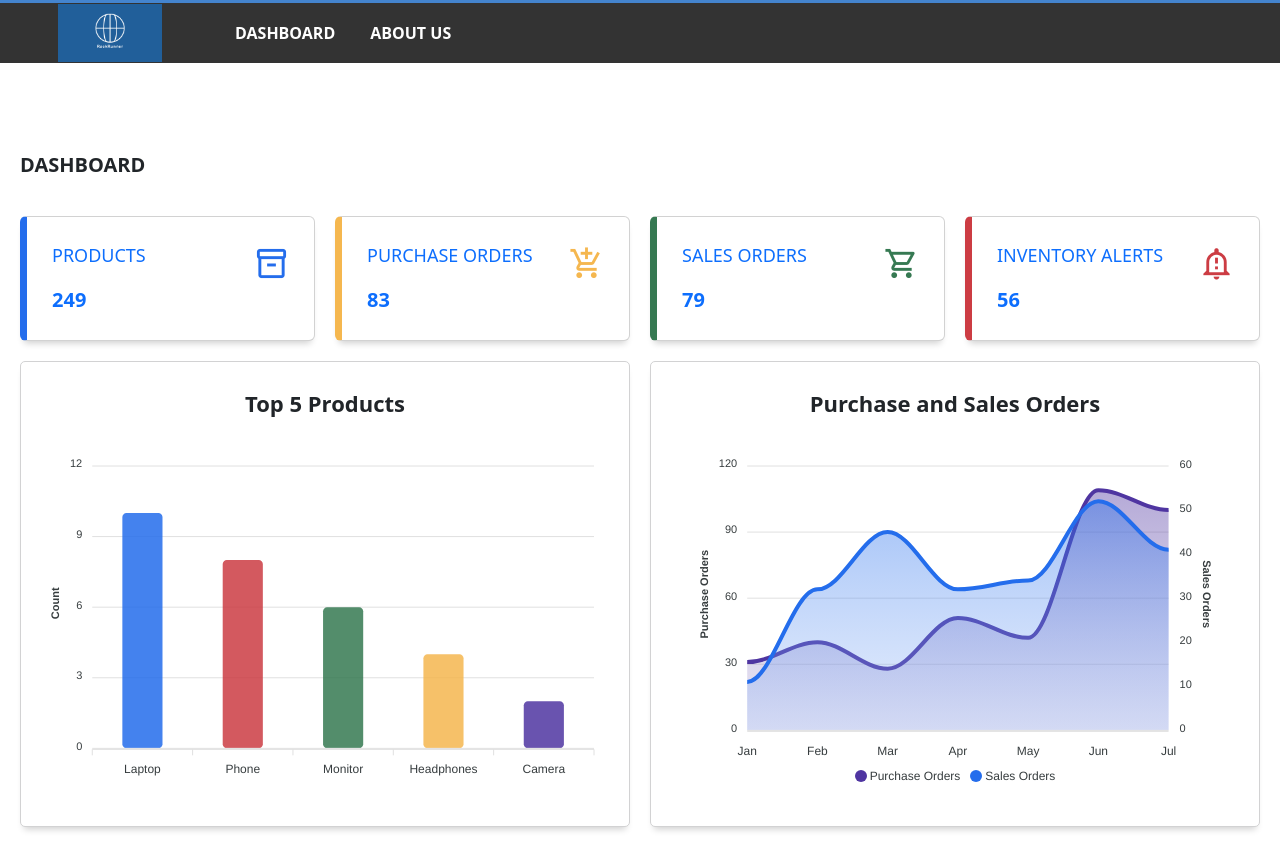
After one commit to Fordahord/rackrunner, a PHP site: page /dashboard.html in a window 1280 px wide. The commit adds this page. Run offline with PHP 8.4, Linux system fonts and the light colour scheme; some libraries are stand-ins or nearby versions.

Commit message:
Dashboard page added
--HG--
branch : Distinguish

```diff
--- /dev/null
+++ b/css/general.css
@@ -0,0 +1,357 @@
+body {
+  margin: 0;
+  padding: 0;
+  box-sizing: border-box;
+  background-color: #e6e8ed;
+  color: #666666;
+  font-family: "Montserrat", sans-serif;
+}
+
+/* Navigation (top bar) */
+.navigation {
+    display: flex;
+    background-color: #333;
+    width: 100%;
+    align-items: center;
+    border-top: 3px solid #4484ce;
+    box-sizing: content-box;
+}
+
+.navigation .logo {
+    display: flex;
+    justify-content: center;
+    width: 220px;
+}
+
+.navigation .logo img {
+    max-height: 58px;
+}
+
+legend,.boldHeader {
+    color: #b4ad21;
+    font-size: 150%;
+    font-weight: 700;
+    letter-spacing: -.002em;
+    padding: 10px 14px;
+}
+
+#siteTop {
+    position: fixed;
+    height: 60px;
+    top: 0px;
+}
+
+#main>.mainContent {
+    padding: 45px 25px 25px 25px;
+}
+
+div.links {
+    display: flex;
+    justify-content: flex-start;
+    align-items: center;
+    height: 100%;
+}
+
+div.mainLink > a {
+    color: #fff;
+    font-weight: 700;
+    padding: 0 20px 0px 15px;
+    transition: opacity .25s ease-in-out;
+    -moz-transition: opacity .25s ease-in-out;
+    -webkit-transition: opacity .25s ease-in-out;
+    transition: background .25s ease-in-out;
+    -moz-transition: background .25s ease-in-out;
+    -webkit-transition: background .25s ease-in-out;
+    text-decoration: none;
+    display: flex;
+    align-items: center;
+    height: 100%;
+}
+
+div.mainLink > a:hover:not(.disabled):not(.disabled2):not(.active)
+{
+    background: #999999;
+}
+
+.button {
+    border-radius: 3px;
+    margin: 1px;
+    color: white;
+    font-weight: bold;
+    line-height: 23px;
+    padding: 6px;
+    padding-bottom: 4px;
+    background: #4484ce;
+    border-color: transparent !important;
+    border: 1px solid #d0d0d0;
+    box-shadow: 0px 3px 5px -3px #888;
+    width: 100%
+}
+
+input[type="text"] {
+    border: 1px solid #ccc;
+    -moz-border-radius: 3px;
+    border-radius: 3px;
+    padding: 4px;
+    transition: background .25s ease-in-out;
+    -moz-transition: background .25s ease-in-out;
+    -webkit-transition: background .25s ease-in-out;
+}
+
+input[type="text"]:focus {
+    border: 1px solid #aaa;
+    background: #f8f8f8;
+    -webkit-box-shadow: inset 0px 0px 4px 0px rgba(0, 0, 0, .2);
+    box-shadow: inset 0px 0px 4px 0px rgba(0, 0, 0, .2);
+}
+
+.calcBox {
+    width: 408px;
+    display: block;
+    margin: 0 auto;
+    background: #f0f0f0;
+    -webkit-box-shadow: 0 3px 10px 0 rgba(0,0,0,0.55);
+    box-shadow: 0 3px 10px 0 rgba(0,0,0,0.55);
+    border-radius: 3px;
+    overflow: hidden;
+    text-align: left;
+}
+
+.calcContent {
+    padding: 25px;
+}
+
+.timeline .correct {
+    color: #38761D;
+}
+
+.timeline .wrong {
+    color: #dd0000;
+}
+
+.material-icons-outlined {
+  vertical-align: middle;
+  line-height: 1px;
+}
+
+.text-primary {
+  color: #666666;
+}
+
+.text-blue {
+  color: #246dec;
+}
+
+.text-red {
+  color: #cc3c43;
+}
+
+.text-green {
+  color: #367952;
+}
+
+.text-orange {
+  color: #f5b74f;
+}
+
+.font-weight-bold {
+  font-weight: 600;
+}
+
+.grid-container {
+  display: grid;
+  grid-template-columns: 260px 1fr 1fr 1fr;
+  grid-template-rows: 0.2fr 3fr;
+  grid-template-areas:
+    "sidebar header header header"
+    "sidebar main main main";
+  height: 100vh;
+}
+
+
+/* ---------- HEADER ---------- */
+
+.header {
+  grid-area: header;
+  height: 70px;
+  background-color: #ffffff;
+  display: flex;
+  align-items: center;
+  justify-content: space-between;
+  padding: 0 30px 0 30px;
+  box-shadow: 0 6px 7px -4px rgba(0, 0, 0, 0.2);
+}
+
+.menu-icon {
+  display: none;
+}
+
+
+
+
+
+/* ---------- MAIN ---------- */
+
+.main-container {
+  grid-area: main;
+  overflow-y: auto;
+  padding: 20px 20px;
+}
+
+.main-title {
+  display: flex;
+  justify-content: space-between;
+}
+
+.main-title > p {
+  font-size: 20px;
+}
+
+.main-cards {
+  display: grid;
+  grid-template-columns: 1fr 1fr 1fr 1fr;
+  gap: 20px;
+  margin: 20px 0;
+}
+
+.card {
+  display: flex;
+  flex-direction: column;
+  justify-content: space-around;
+  padding: 25px;
+  background-color: #ffffff;
+  box-sizing: border-box;
+  border: 1px solid #d2d2d3;
+  border-radius: 5px;
+  box-shadow: 0 6px 7px -4px rgba(0, 0, 0, 0.2);
+}
+
+.card:first-child {
+  border-left: 7px solid #246dec;
+}
+
+.card:nth-child(2) {
+  border-left: 7px solid #f5b74f;
+}
+
+.card:nth-child(3) {
+  border-left: 7px solid #367952;
+}
+
+.card:nth-child(4) {
+  border-left: 7px solid #cc3c43;
+}
+
+.card > span {
+  font-size: 20px;
+  font-weight: 600;
+}
+
+.card-inner {
+  display: flex;
+  align-items: center;
+  justify-content: space-between;
+}
+
+.card-inner > p {
+  font-size: 18px;
+}
+
+.card-inner > span {
+  font-size: 35px;
+}
+
+.charts {
+  display: grid;
+  grid-template-columns: 1fr 1fr;
+  gap: 20px;
+}
+
+.charts-card {
+  background-color: #ffffff;
+  margin-bottom: 20px;
+  padding: 25px;
+  box-sizing: border-box;
+  -webkit-column-break-inside: avoid;
+  border: 1px solid #d2d2d3;
+  border-radius: 5px;
+  box-shadow: 0 6px 7px -4px rgba(0, 0, 0, 0.2);
+}
+
+.chart-title {
+  display: flex;
+  align-items: center;
+  justify-content: center;
+  font-size: 22px;
+  font-weight: 600;
+}
+
+
+/* ---------- SCROLLBARS ---------- */
+
+::-webkit-scrollbar {
+  width: 5px;
+  height: 6px;
+}
+
+::-webkit-scrollbar-track {
+  box-shadow: inset 0 0 5px #a5aaad;
+  border-radius: 10px;
+}
+
+::-webkit-scrollbar-thumb {
+  background-color: #4f35a1;
+  border-radius: 10px;
+}
+
+::-webkit-scrollbar-thumb:hover {
+  background-color: #a5aaad;
+}
+
+
+/* ---------- MEDIA QUERIES ---------- */
+
+
+/* Medium <= 992px */
+@media screen and (max-width: 992px) {
+  .grid-container {
+    grid-template-columns: 1fr;
+    grid-template-rows: 0.2fr 3fr;
+    grid-template-areas:
+      "header"
+      "main";
+  }
+
+  #sidebar {
+    display: none;
+  }
+
+  .menu-icon {
+    display: inline;
+  }
+
+  .sidebar-title > span {
+    display: inline;
+  }
+}
+
+/* Small <= 768px */
+@media screen and (max-width: 768px) {
+  .main-cards {
+    grid-template-columns: 1fr;
+    gap: 10px;
+    margin-bottom: 0;
+  }
+
+  .charts {
+    grid-template-columns: 1fr;
+    margin-top: 30px;
+  }
+}
+
+/* Extra Small <= 576px */
+@media screen and (max-width: 576px) {
+  .header-left {
+    display: none;
+  }
+}
--- /dev/null
+++ b/dashboard.html
@@ -0,0 +1,100 @@
+<html>
+    <head>
+        <link rel="stylesheet" href="css/general.css">
+        <!--Bootstrap CSS-->
+        <link href="https://cdn.jsdelivr.net/npm/bootstrap@5.3.3/dist/css/bootstrap.min.css" rel="stylesheet" integrity="sha384-QWTKZyjpPEjISv5WaRU9OFeRpok6YctnYmDr5pNlyT2bRjXh0JMhjY6hW+ALEwIH" crossorigin="anonymous">
+        <!--jQuery JS-->
+        <script src="https://ajax.googleapis.com/ajax/libs/jquery/3.7.1/jquery.min.js"></script>
+		 <!-- Material Icons -->
+    <link href="https://fonts.googleapis.com/icon?family=Material+Icons+Outlined" rel="stylesheet">
+    </head>
+
+    <body>
+        <div id="siteTop" class="navigation">
+            <div class="logo">
+                <img src="images/rack_runner_logo_2.png" alt="TEMPLATE">
+            </div>
+            <div class="links">
+                <div class="mainLink">
+                    <a href="dashboard.html">DASHBOARD</a>
+                </div>
+
+                <div class="mainLink">
+                    <a href="about_me.html">ABOUT US</a>
+                </div>
+            </div>
+        </div>
+        <div id="main" style="margin-top: 60px;">
+            <div class="mainContent">
+            </div>
+        </div>
+
+
+<!-- Main -->
+      <main class="main-container">
+        <div class="main-title">
+          <p class="font-weight-bold">DASHBOARD</p>
+        </div>
+
+        <div class="main-cards">
+
+          <div class="card">
+            <div class="card-inner">
+              <p class="text-primary">PRODUCTS</p>
+              <span class="material-icons-outlined text-blue">inventory_2</span>
+            </div>
+            <span class="text-primary font-weight-bold">249</span>
+          </div>
+
+          <div class="card">
+            <div class="card-inner">
+              <p class="text-primary">PURCHASE ORDERS</p>
+              <span class="material-icons-outlined text-orange">add_shopping_cart</span>
+            </div>
+            <span class="text-primary font-weight-bold">83</span>
+          </div>
+
+          <div class="card">
+            <div class="card-inner">
+              <p class="text-primary">SALES ORDERS</p>
+              <span class="material-icons-outlined text-green">shopping_cart</span>
+            </div>
+            <span class="text-primary font-weight-bold">79</span>
+          </div>
+
+          <div class="card">
+            <div class="card-inner">
+              <p class="text-primary">INVENTORY ALERTS</p>
+              <span class="material-icons-outlined text-red">notification_important</span>
+            </div>
+            <span class="text-primary font-weight-bold">56</span>
+          </div>
+
+        </div>
+
+        <div class="charts">
+
+          <div class="charts-card">
+            <p class="chart-title">Top 5 Products</p>
+            <div id="bar-chart"></div>
+          </div>
+
+          <div class="charts-card">
+            <p class="chart-title">Purchase and Sales Orders</p>
+            <div id="area-chart"></div>
+          </div>
+
+        </div>
+      </main>
+      <!-- End Main -->
+
+    </div>
+
+    <!-- Scripts -->
+    <!-- ApexCharts -->
+    <script src="https://cdnjs.cloudflare.com/ajax/libs/apexcharts/3.35.3/apexcharts.min.js"></script>
+    <!-- Custom JS -->
+    <script src="js/scripts.js"></script>
+
+	</body>
+	</html>
--- a/index.php
+++ b/index.php
@@ -14,11 +14,11 @@
             </div>
             <div class="links">
                 <div class="mainLink">
-                    <a href="index.htm">DASHBOARD</a>
+                    <a href="dashboard.html">DASHBOARD</a>
                 </div>
 
                 <div class="mainLink">
-                    <a href="about_me.htm">ABOUT US</a>
+                    <a href="about_me.html">ABOUT US</a>
                 </div>
             </div>
         </div>
--- /dev/null
+++ b/js/scripts.js
@@ -0,0 +1,101 @@
+// ---------- CHARTS ----------
+
+// BAR CHART
+const barChartOptions = {
+  series: [
+    {
+      data: [10, 8, 6, 4, 2],
+    },
+  ],
+  chart: {
+    type: 'bar',
+    height: 350,
+    toolbar: {
+      show: false,
+    },
+  },
+  colors: ['#246dec', '#cc3c43', '#367952', '#f5b74f', '#4f35a1'],
+  plotOptions: {
+    bar: {
+      distributed: true,
+      borderRadius: 4,
+      horizontal: false,
+      columnWidth: '40%',
+    },
+  },
+  dataLabels: {
+    enabled: false,
+  },
+  legend: {
+    show: false,
+  },
+  xaxis: {
+    categories: ['Laptop', 'Phone', 'Monitor', 'Headphones', 'Camera'],
+  },
+  yaxis: {
+    title: {
+      text: 'Count',
+    },
+  },
+};
+
+const barChart = new ApexCharts(
+  document.querySelector('#bar-chart'),
+  barChartOptions
+);
+barChart.render();
+
+// AREA CHART
+const areaChartOptions = {
+  series: [
+    {
+      name: 'Purchase Orders',
+      data: [31, 40, 28, 51, 42, 109, 100],
+    },
+    {
+      name: 'Sales Orders',
+      data: [11, 32, 45, 32, 34, 52, 41],
+    },
+  ],
+  chart: {
+    height: 350,
+    type: 'area',
+    toolbar: {
+      show: false,
+    },
+  },
+  colors: ['#4f35a1', '#246dec'],
+  dataLabels: {
+    enabled: false,
+  },
+  stroke: {
+    curve: 'smooth',
+  },
+  labels: ['Jan', 'Feb', 'Mar', 'Apr', 'May', 'Jun', 'Jul'],
+  markers: {
+    size: 0,
+  },
+  yaxis: [
+    {
+      title: {
+        text: 'Purchase Orders',
+      },
+    },
+    {
+      opposite: true,
+      title: {
+        text: 'Sales Orders',
+      },
+    },
+  ],
+  tooltip: {
+    shared: true,
+    intersect: false,
+  },
+};
+
+const areaChart = new ApexCharts(
+  document.querySelector('#area-chart'),
+  areaChartOptions
+);
+areaChart.render();
```
Also changed, not shown: general.css (deleted, +0 -121 lines).
